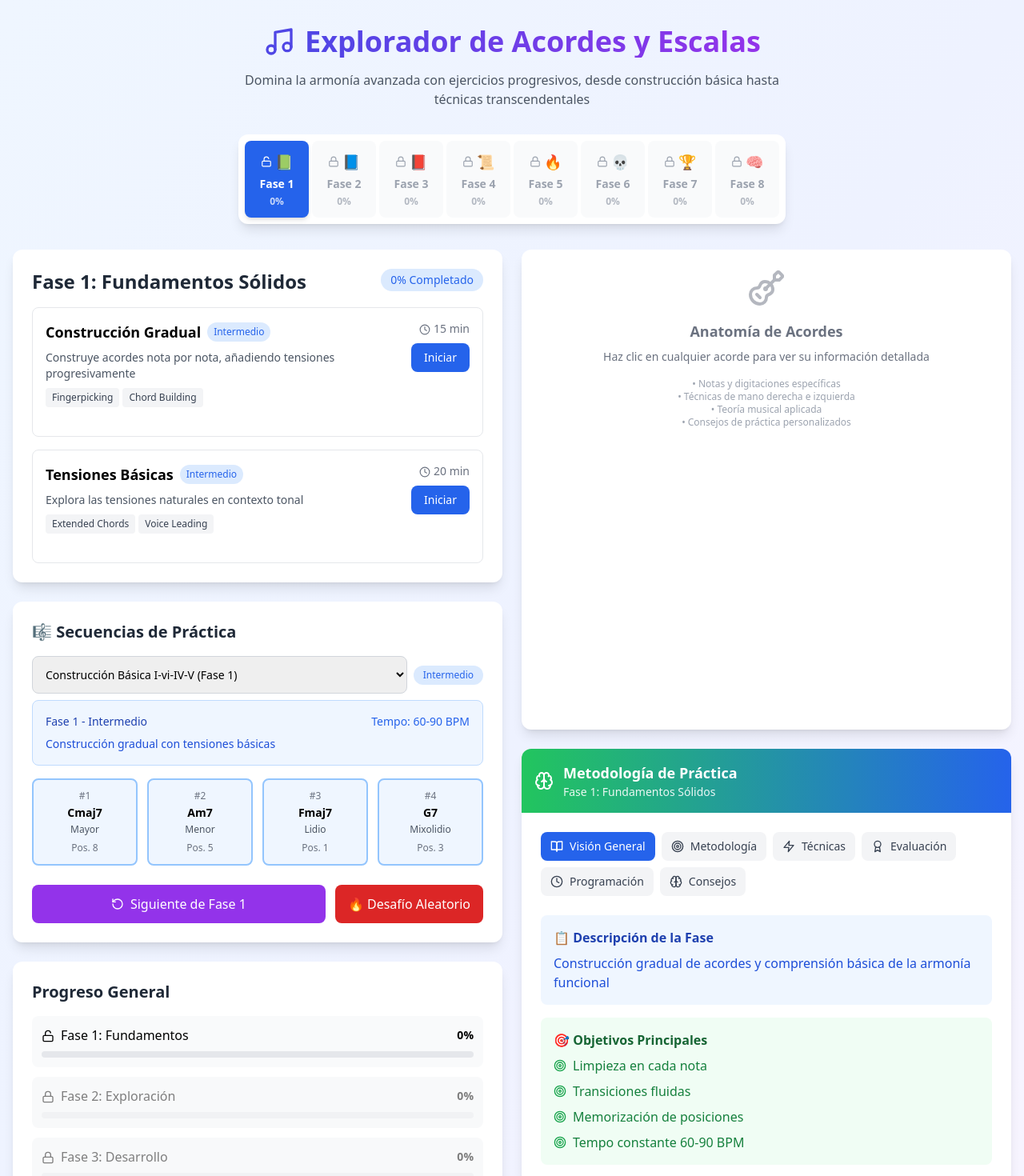
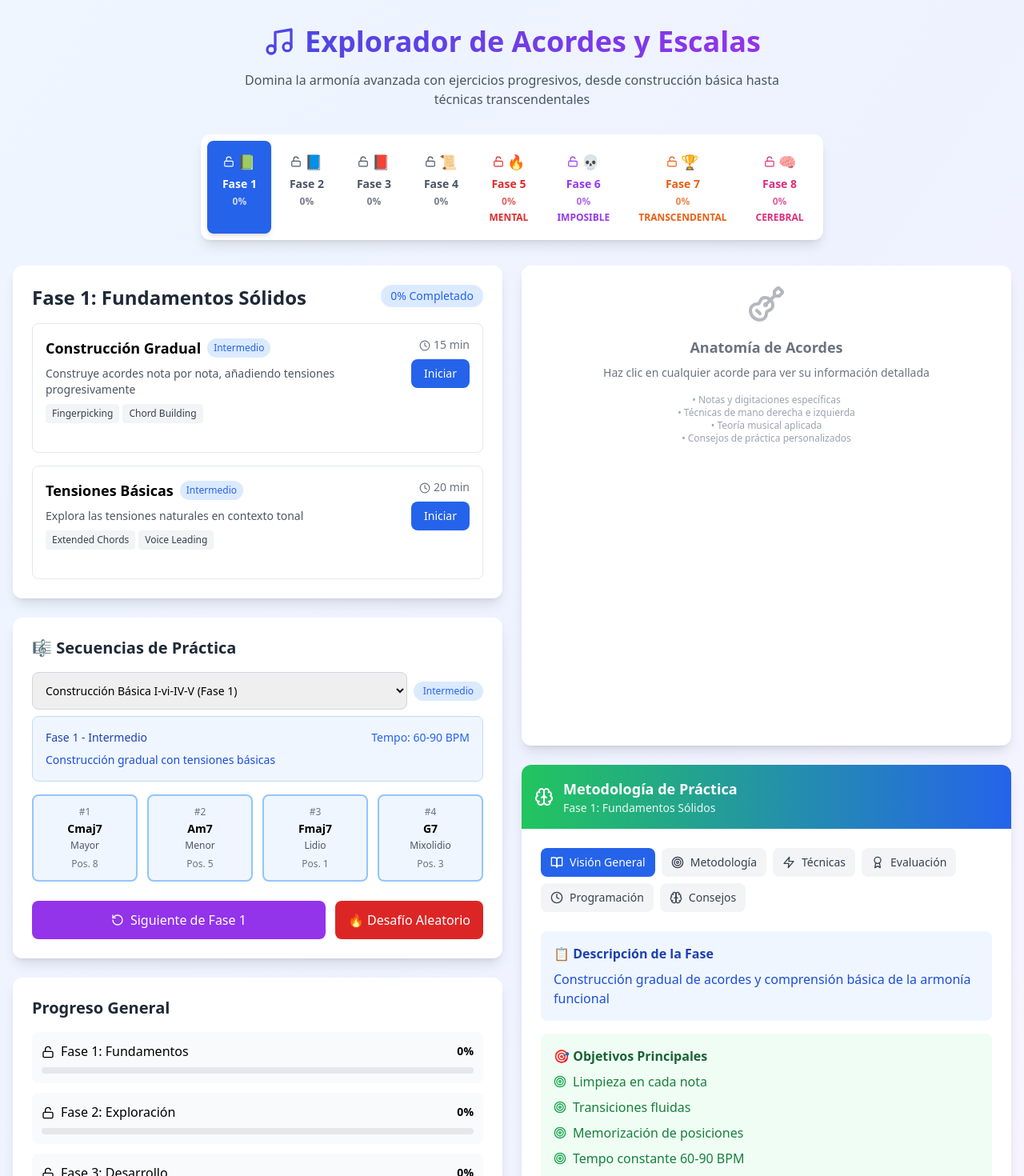
Before and after one commit to BernatMora/explorador-escalas, a React (Vite) app: page / in a window 1280 px wide. Shown: the top 1470 px of the page at 80% size. Built offline with nearby package versions, Linux system fonts and the light colour scheme.

Commit message:
Desbloquear todas las fases y revisar funcionalidad

```diff
--- a/src/components/ChordExplorer.tsx
+++ b/src/components/ChordExplorer.tsx
@@ -619,9 +619,7 @@ const ChordExplorer: React.FC = () => {
   };
 
   const isPhaseUnlocked = (phase: number): boolean => {
-    if (phase === 1) return true;
-    const prevPhaseProgress = getPhaseProgress(phase - 1);
-    return prevPhaseProgress >= 75;
+    return true; // Todas las fases desbloqueadas
   };
 
   const startExercise = (exercise: Exercise) => {
@@ -698,17 +696,14 @@ const ChordExplorer: React.FC = () => {
               return (
                 <button
                   key={phase}
-                  onClick={() => unlocked && setCurrentPhase(phase)}
-                  disabled={!unlocked}
+                  onClick={() => setCurrentPhase(phase)}
                   className={`px-4 py-3 rounded-lg font-semibold transition-all flex flex-col items-center gap-1 min-w-[80px] ${
-                    unlocked
-                      ? getPhaseColor(phase) + (currentPhase === phase ? ' shadow-md' : '')
-                      : 'text-gray-400 bg-gray-50 cursor-not-allowed'
+                    getPhaseColor(phase) + (currentPhase === phase ? ' shadow-md' : '')
                   } ${phase > 4 && unlocked ? 'animate-pulse' : ''}`}
                   title={phase > 4 ? 'Fase Extrema - Solo para valientes' : ''}
                 >
                   <div className="flex items-center gap-1">
-                    {unlocked ? <Unlock size={14} /> : <Lock size={14} />}
+                    <Unlock size={14} />
                     <span className="text-lg">{getPhaseEmoji(phase)}</span>
                   </div>
                   <div className="text-sm">Fase {phase}</div>
@@ -1012,13 +1007,13 @@ const ChordExplorer: React.FC = () => {
               <div className="space-y-3">
                 {[1, 2, 3, 4, 5, 6, 7, 8].map(phase => {
                   const progress = getPhaseProgress(phase);
-                  const unlocked = isPhaseUnlocked(phase);
+                  const unlocked = true; // Todas desbloqueadas
 
                   return (
-                    <div key={phase} className={`p-3 rounded-lg ${unlocked ? 'bg-gray-50' : 'bg-gray-100 opacity-50'}`}>
+                    <div key={phase} className="p-3 rounded-lg bg-gray-50">
                       <div className="flex justify-between items-center mb-2">
                         <span className="font-medium">
-                          {unlocked ? <Unlock size={16} className="inline mr-2" /> : <Lock size={16} className="inline mr-2" />}
+                          <Unlock size={16} className="inline mr-2" />
                           Fase {phase}: {
                             phase === 1 ? 'Fundamentos' :
                             phase === 2 ? 'Exploración' :
```
